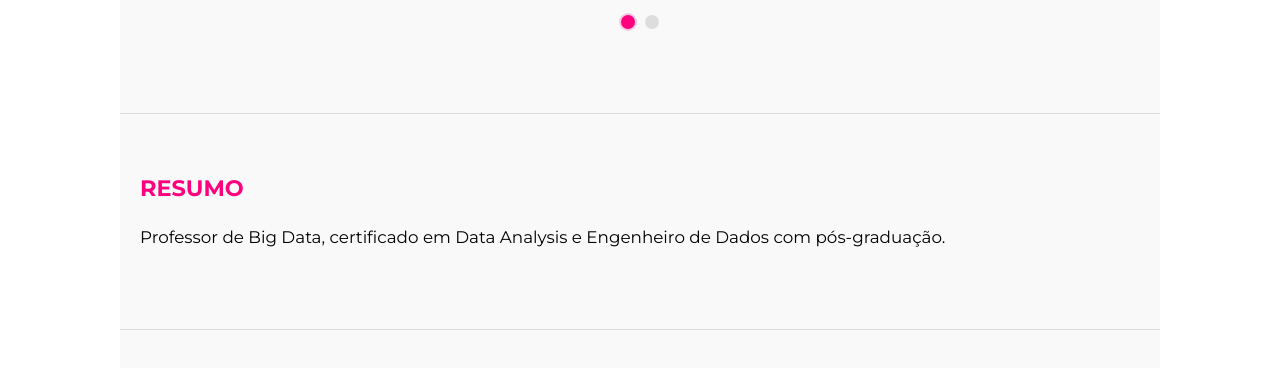
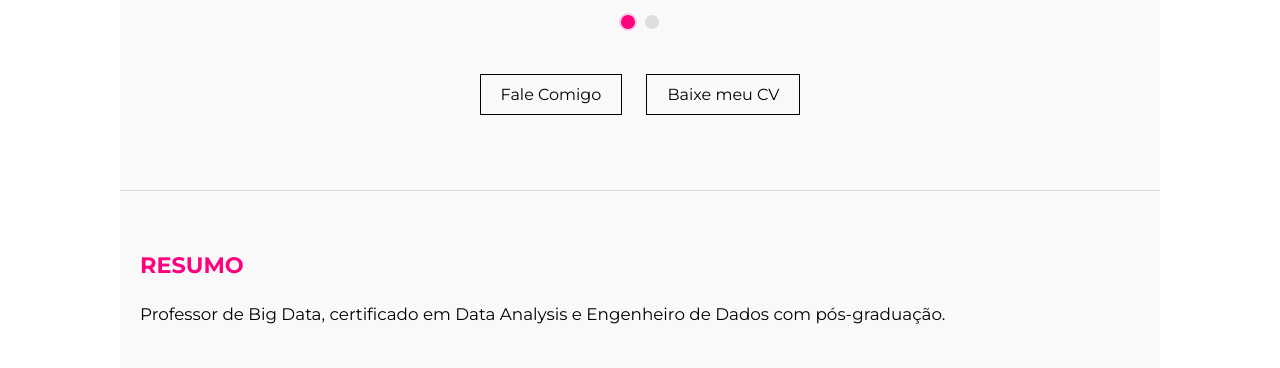
Before and after one commit to mateus-mg/mateus-mg.github.io, a plain HTML site: page index.html in a window 1280 px wide. Shown: the part 1385-1753 px from the top of the page. Drawn offline with Linux system fonts and the light colour scheme.

Commit message:
Adcionando botões Fale Comigo e Baixe meu CV

```diff
--- a/index.html
+++ b/index.html
@@ -182,6 +182,11 @@
                     </div>
                 </div>
             </div>
+            <!-- Botões personalizados -->
+            <div style="text-align:center; margin-top: 30px;">
+                <a href="#contato" class="botao">Fale Comigo</a>
+                <a href="Curriculo.pdf" class="botao" download>Baixe meu CV</a>
+            </div>
         </section>
 
         <section id="resumo" class="resumo">
```
Also changed, not shown: 1 other file.
